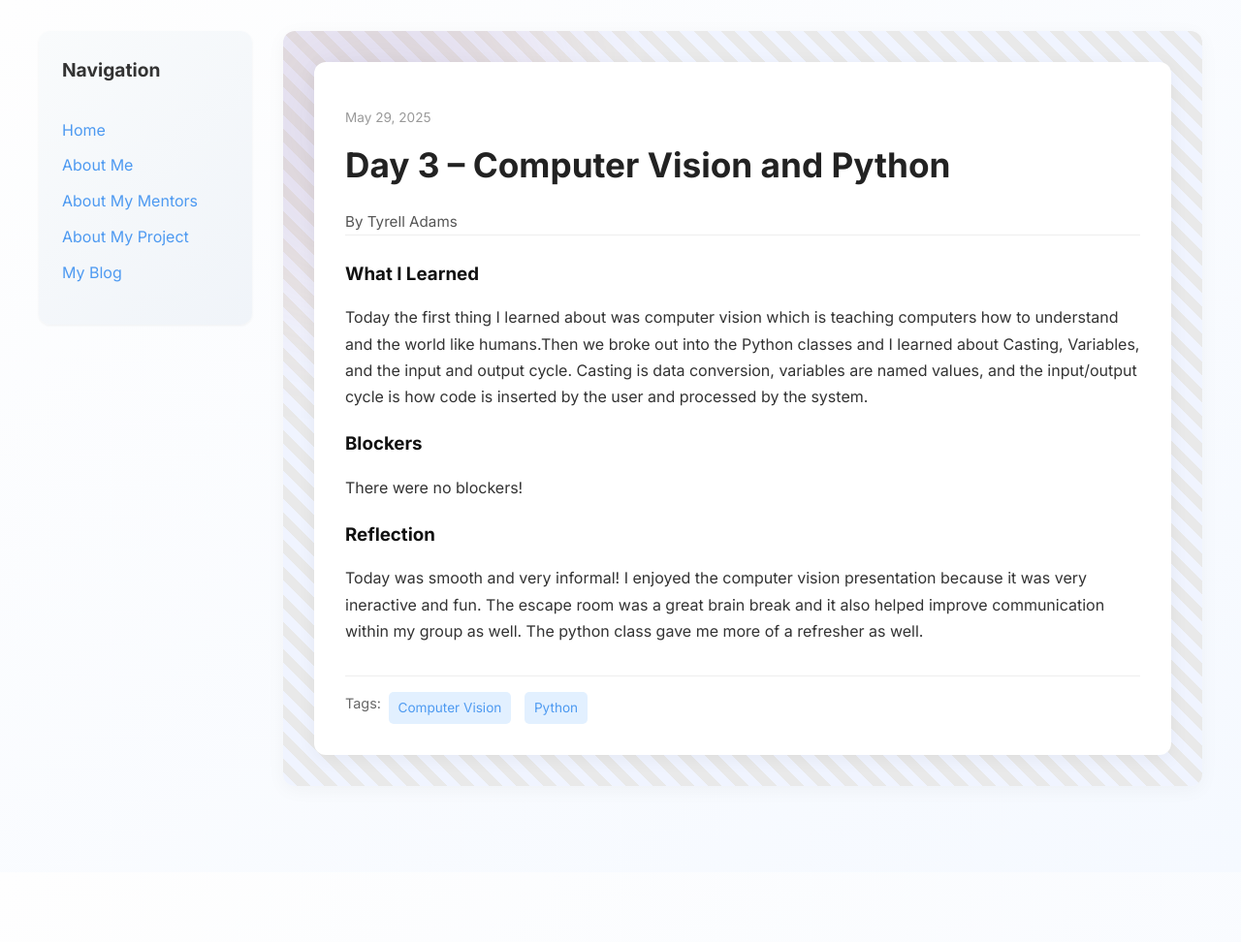
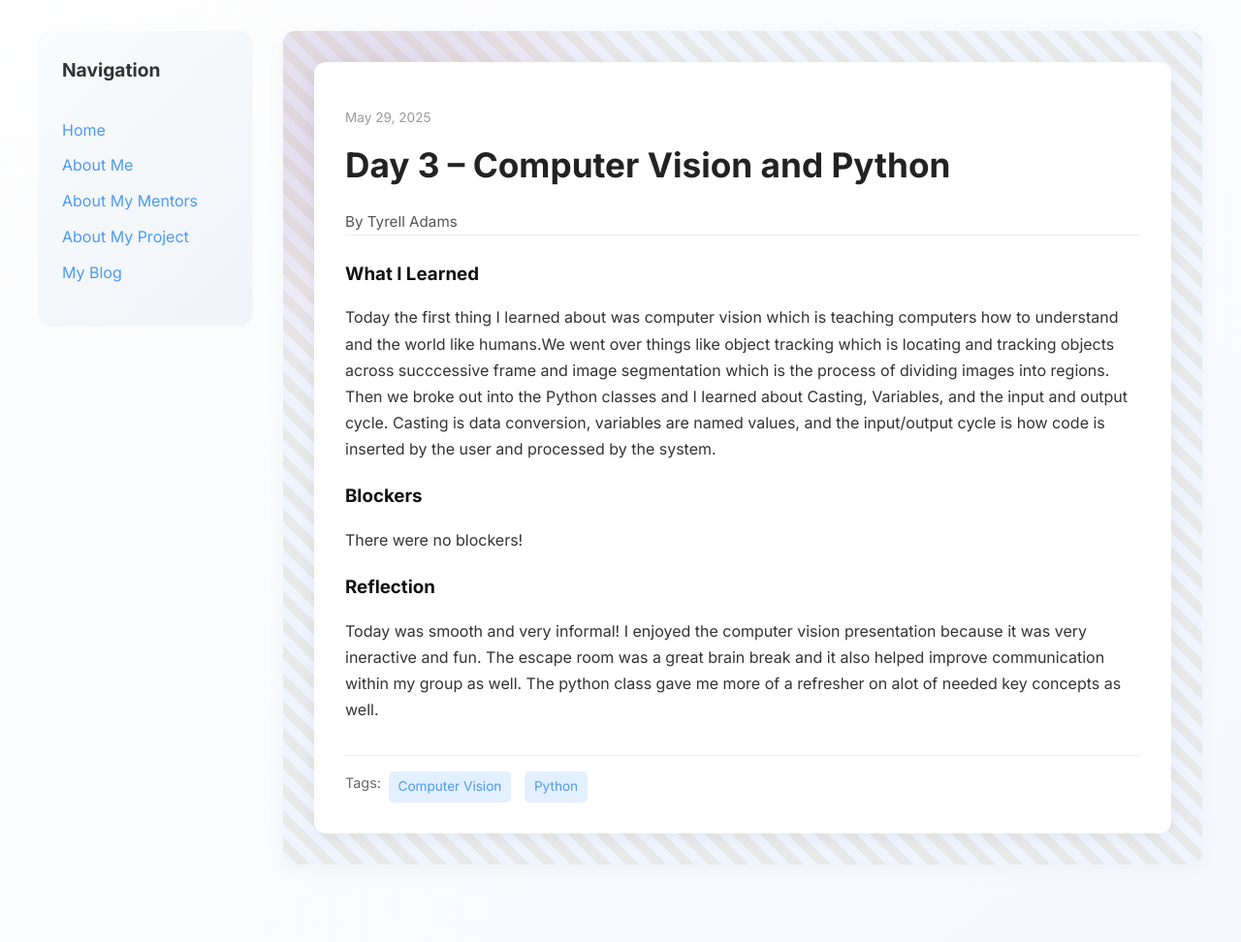
Before and after one commit to Tyrell-Adams/Tyrell-Adams.github.io, a Jekyll site: the page built from _posts/2025-05-29-day-3.md, in a window 1280 px wide. Shown: the whole page at 97% size. Built offline with Jekyll 4.4.1, drawn with Linux system fonts in a browser that asks for light colours; before the commit the page ends 900 px from its top, so only the background shows below that.

Commit message:
Update 2025-05-29-day-3.md

```diff
--- a/_posts/2025-05-29-day-3.md
+++ b/_posts/2025-05-29-day-3.md
@@ -7,10 +7,10 @@ permalink: /day3.html
 tags: ["Computer Vision", "Python", ]
 
 what_i_learned: |
-  Today the first thing I learned about was computer vision which is teaching computers how to understand and the world like humans.Then we broke out into the Python classes and I learned about Casting, Variables, and the input and output cycle. Casting is data conversion, variables are named values, and the input/output cycle is how code is inserted by the user and processed by the system.
+  Today the first thing I learned about was computer vision which is teaching computers how to understand and the world like humans.We went over things like object tracking which is locating and tracking objects across succcessive frame and image segmentation which is the process of dividing images into regions. Then we broke out into the Python classes and I learned about Casting, Variables, and the input and output cycle. Casting is data conversion, variables are named values, and the input/output cycle is how code is inserted by the user and processed by the system.
 blockers: |
   There were no blockers!
 
 reflection: |
-  Today was smooth and very informal! I enjoyed the computer vision presentation because it was very ineractive and fun. The escape room was a great brain break and it also helped improve communication within my group as well. The python class gave me more of a refresher as well.
+  Today was smooth and very informal! I enjoyed the computer vision presentation because it was very ineractive and fun. The escape room was a great brain break and it also helped improve communication within my group as well. The python class gave me more of a refresher on alot of needed key concepts as well.
 ---
```
